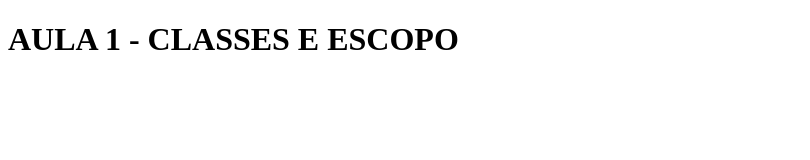
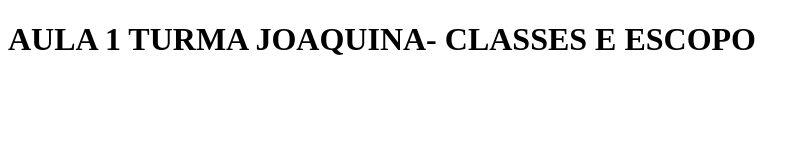
Before and after one commit to FuturoDEV-Joaquina/modulo-2-semana-4-prof-julia-barbosa-, a plain HTML site: page index.html in a window 1280 px wide. Shown: the whole page, without its empty margins (0-810 px from the left). Drawn offline with Linux system fonts and the light colour scheme.

Commit message:
alterei o meu h1 no index.

```diff
--- a/index.html
+++ b/index.html
@@ -9,6 +9,6 @@
 <body>
     <!-- <script src="javascript/classes.js"></script> -->
     <script src="javascript/escopo.js"></script>
-    <h1>AULA 1 - CLASSES E ESCOPO</h1>
+    <h1>AULA 1 TURMA JOAQUINA- CLASSES E ESCOPO</h1>
 </body>
 </html>
```
